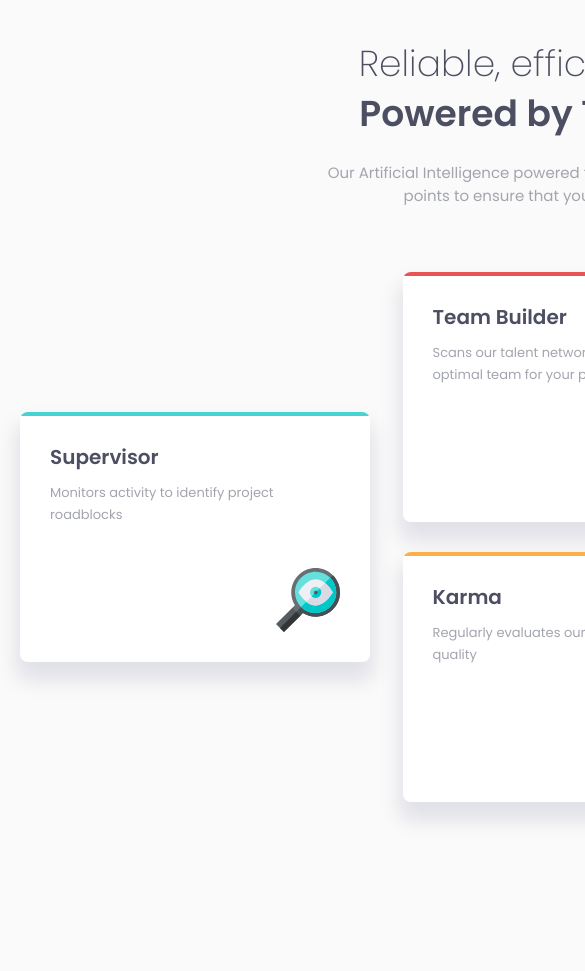
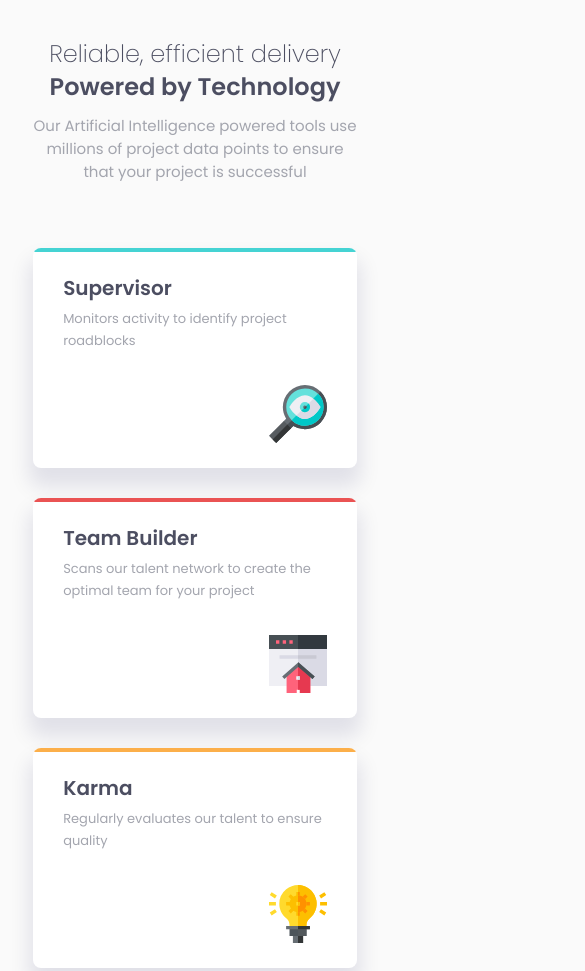
Before and after one commit to AdrianX19/four-card-feature-section, a plain HTML site: page index.html in a window 390 px wide. Shown: the top 971 px of the page, 585 px wide, since content can reach past the window. Before the commit the page ends 844 px from the top, so only its background shows below. Drawn offline with Linux system fonts and the light colour scheme.

Commit message:
Completed the challenge

```diff
--- a/css/style.css
+++ b/css/style.css
@@ -124,3 +124,51 @@ body {
     line-height: 1.7;
     color: var(--grayish-blue)
 }
+
+@media (max-width: 1024px) {
+    .container {
+        width: 83%;
+        min-width: initial;
+        margin: 40px auto;
+    }
+
+    .info {
+        max-width: initial;
+    }
+
+    .info__text {
+        margin: 10px 0 20px 0;
+    }
+
+    .cards {
+        flex-direction: column;
+        align-items: stretch;
+        max-width: 450px;
+        margin: 65px auto 40px auto;
+    }
+
+    .two-cards {
+        margin: 30px 0;
+        height: 470px;
+    }
+
+    .card {
+        width: auto;
+        height: 220px;
+        padding: 25px 30px;
+    }
+
+    .card__text {
+        margin: 5px 0;
+    }
+
+    .card__icon {
+        width: 58px;
+    }
+}
+
+@media (max-width: 640px) {
+    .info__title {
+        font-size: 24px;
+    }
+}
```
Also changed, not shown: final-result/desktop-final.PNG, 1 other file.
